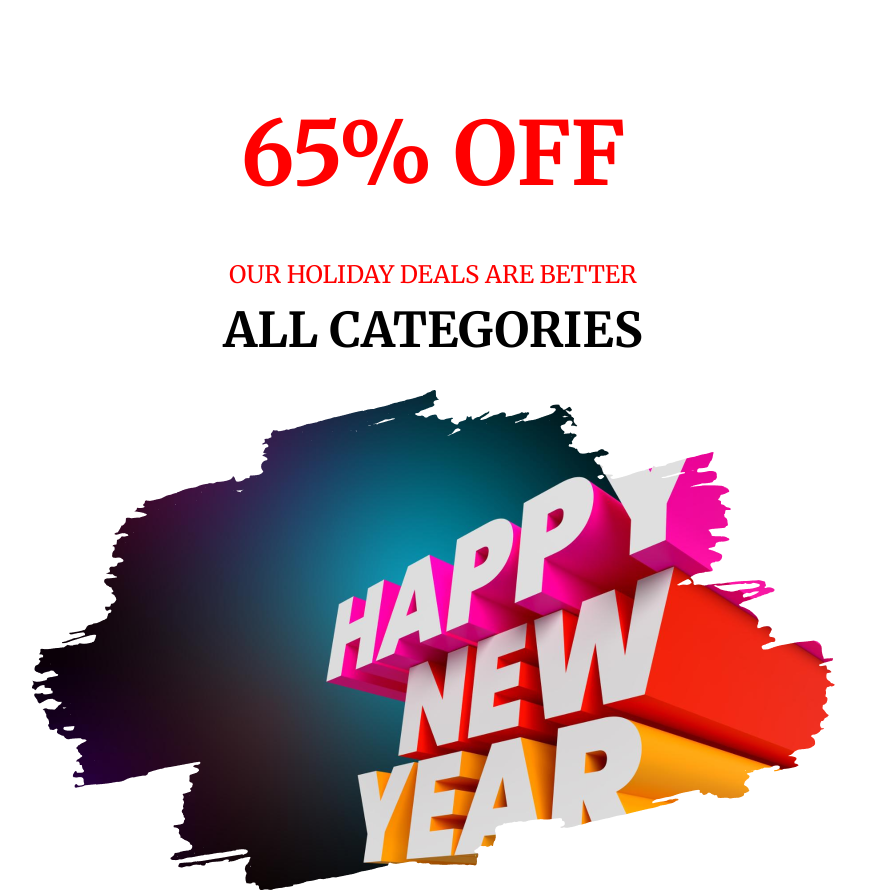
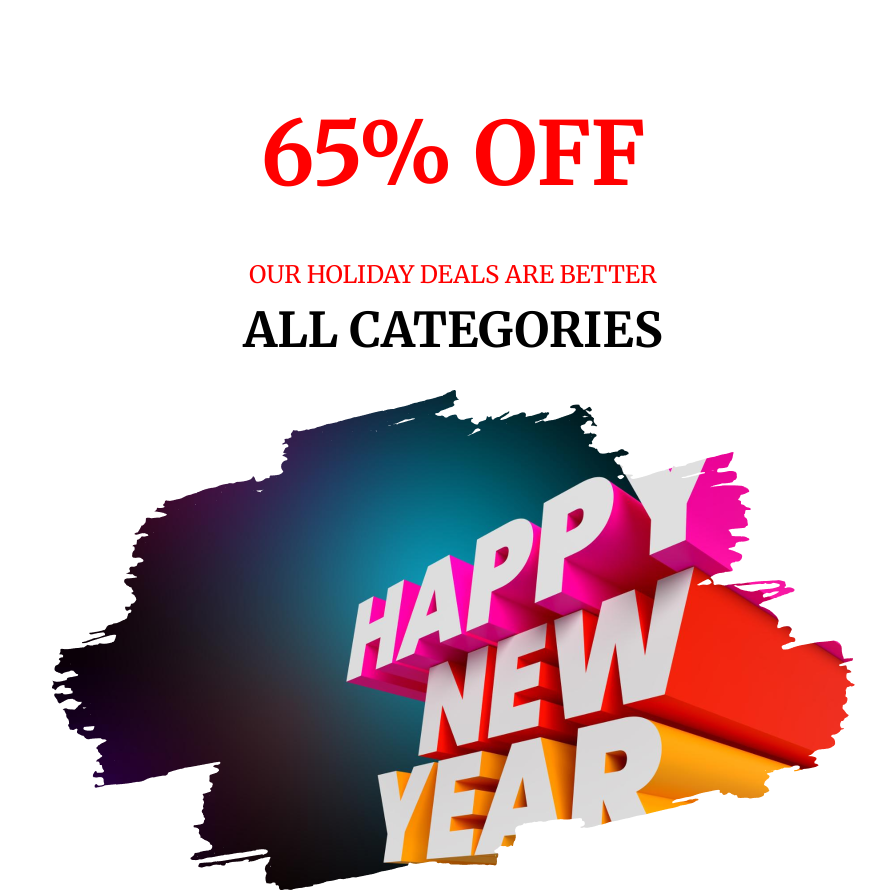
Before and after one commit to ALHriday/batch9-a1-solution, a plain HTML site: page index.html in a window 1280 px wide. Shown: the part 602-1495 px from the top of the page, without its empty margins (207-1093 px from the left). Drawn offline with Linux system fonts and the light colour scheme.

Commit message:
Update style.css- offer container width changed

```diff
--- a/style.css
+++ b/style.css
@@ -32,7 +32,7 @@ body{
     color: white;
 }
 .offer-container{
-    width: 802.9px;
+    width: 1320px;
     height: 806px;
     margin: 100px auto;
     text-align: center;
```
